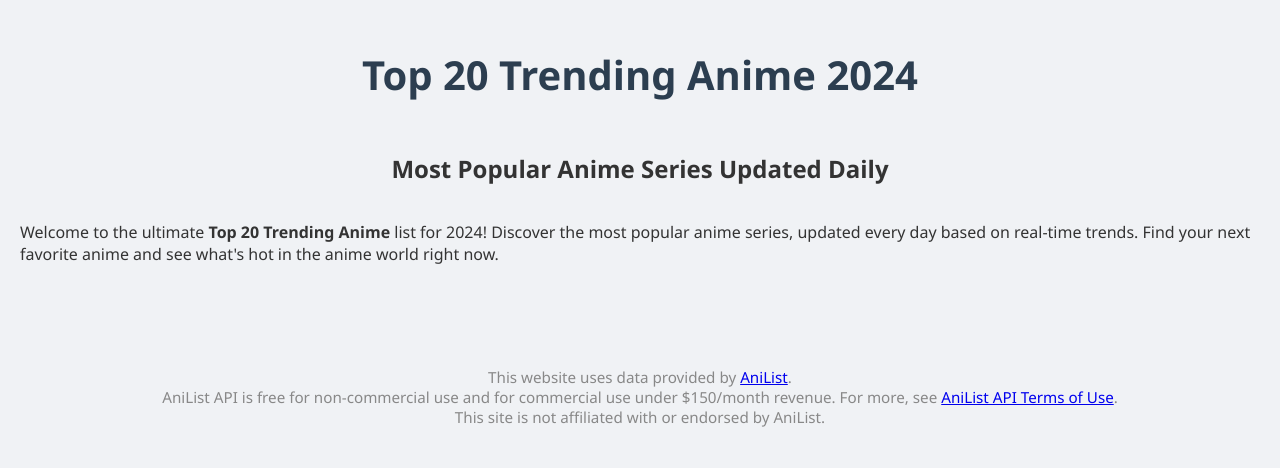
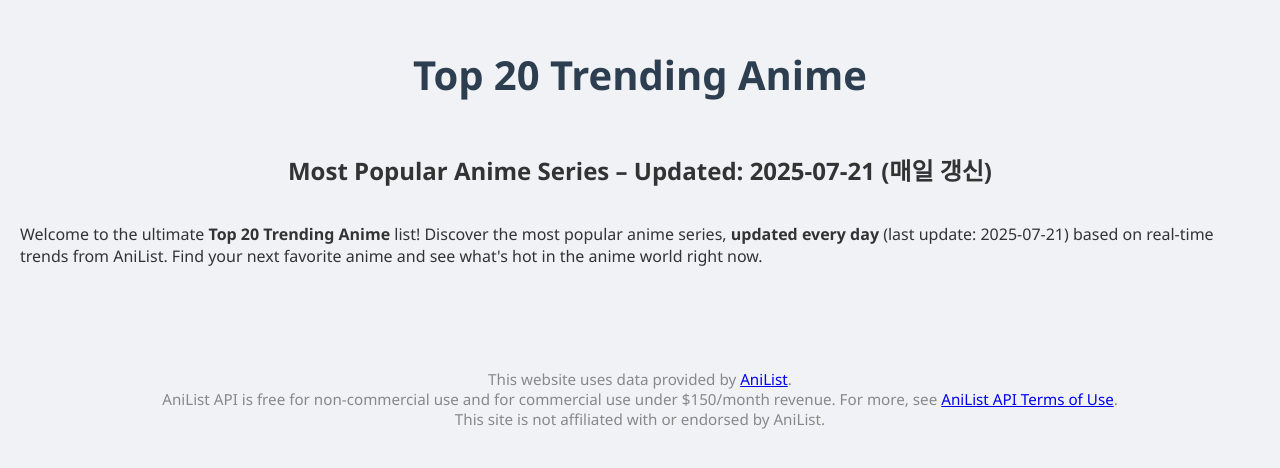
Before and after one commit to PatrickPark1207/trending-anime-frontend, a plain HTML site: page frontend/index.html in a window 1280 px wide. Drawn offline with Linux system fonts and the light colour scheme; no server answers.

Commit message:
fix: 오늘 날짜 및 매일 갱신 문구 반영

```diff
--- a/frontend/index.html
+++ b/frontend/index.html
@@ -2,20 +2,20 @@
 <html lang="en">
 <head>
     <meta charset="UTF-8">
-  <title>Top 20 Trending Anime 2024 | Most Popular Anime List</title>
-  <meta name="description" content="Discover the Top 20 Trending Anime of 2024! Updated daily with the most popular anime series worldwide. Find your next favorite anime here.">
-  <meta name="keywords" content="top 20 trending anime, most popular anime, best anime 2024, anime ranking, anime list, trending anime, top anime">
+  <title>Top 20 Trending Anime | Most Popular Anime List (Updated: 2025-07-21)</title>
+  <meta name="description" content="Discover the Top 20 Trending Anime! Updated daily (2025-07-21) with the most popular anime series worldwide. Find your next favorite anime here.">
+  <meta name="keywords" content="top 20 trending anime, most popular anime, best anime, anime ranking, anime list, trending anime, top anime, 2025 anime, 오늘의 인기 애니, 실시간 애니">
     <meta name="viewport" content="width=device-width, initial-scale=1.0">
   <!-- Open Graph for social sharing -->
-  <meta property="og:title" content="Top 20 Trending Anime 2024 | Most Popular Anime List">
-  <meta property="og:description" content="Discover the Top 20 Trending Anime of 2024! Updated daily with the most popular anime series worldwide.">
+  <meta property="og:title" content="Top 20 Trending Anime | Most Popular Anime List (Updated: 2025-07-21)">
+  <meta property="og:description" content="Discover the Top 20 Trending Anime! Updated daily (2025-07-21) with the most popular anime series worldwide.">
   <meta property="og:image" content="https://yourdomain.com/og-image.png">
   <meta property="og:type" content="website">
   <meta property="og:url" content="https://yourdomain.com/">
   <!-- Twitter Card -->
   <meta name="twitter:card" content="summary_large_image">
-  <meta name="twitter:title" content="Top 20 Trending Anime 2024 | Most Popular Anime List">
-  <meta name="twitter:description" content="Discover the Top 20 Trending Anime of 2024! Updated daily with the most popular anime series worldwide.">
+  <meta name="twitter:title" content="Top 20 Trending Anime | Most Popular Anime List (Updated: 2025-07-21)">
+  <meta name="twitter:description" content="Discover the Top 20 Trending Anime! Updated daily (2025-07-21) with the most popular anime series worldwide.">
   <meta name="twitter:image" content="https://yourdomain.com/og-image.png">
   <!-- Favicon -->
   <link rel="icon" href="/favicon.ico">
@@ -24,7 +24,8 @@
   {
     "@context": "https://schema.org",
     "@type": "ItemList",
-    "name": "Top 20 Trending Anime 2024",
+    "name": "Top 20 Trending Anime (Updated: 2025-07-21)",
+    "description": "Top 20 trending anime, updated daily. This list was last updated on 2025-07-21.",
     "itemListElement": [
       { "@type": "ListItem", "position": 1, "name": "Attack on Titan" },
       { "@type": "ListItem", "position": 2, "name": "One Piece" },
@@ -36,11 +37,11 @@
     <link rel="stylesheet" href="style.css">
 </head>
 <body>
-  <h1>Top 20 Trending Anime 2024</h1>
-  <h2>Most Popular Anime Series Updated Daily</h2>
-  <p>Welcome to the ultimate <strong>Top 20 Trending Anime</strong> list for 2024! Discover the most popular anime series, updated every day based on real-time trends. Find your next favorite anime and see what's hot in the anime world right now.</p>
+  <h1>Top 20 Trending Anime</h1>
+  <h2>Most Popular Anime Series – Updated: 2025-07-21 (매일 갱신)</h2>
+  <p>Welcome to the ultimate <strong>Top 20 Trending Anime</strong> list! Discover the most popular anime series, <strong>updated every day</strong> (last update: 2025-07-21) based on real-time trends from AniList. Find your next favorite anime and see what's hot in the anime world right now.</p>
   <ol id="seo-anime-list" style="display:none;">
-    <li><strong>Attack on Titan</strong> - The most trending anime in 2024.</li>
+    <li><strong>Attack on Titan</strong> - The most trending anime as of 2025-07-21.</li>
     <li><strong>One Piece</strong> - Legendary adventure continues.</li>
     <li><strong>Demon Slayer</strong> - Epic battles and beautiful animation.</li>
     <!-- ... 4~20등도 JS로 동적 생성 가능 -->
```
